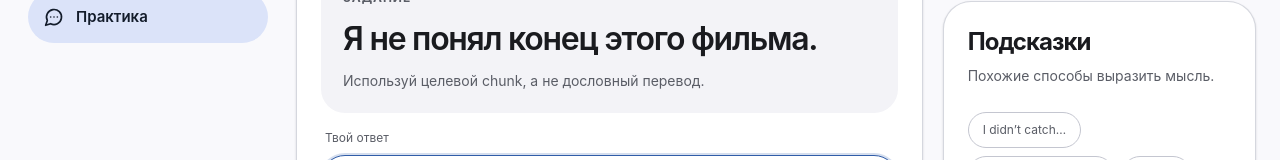
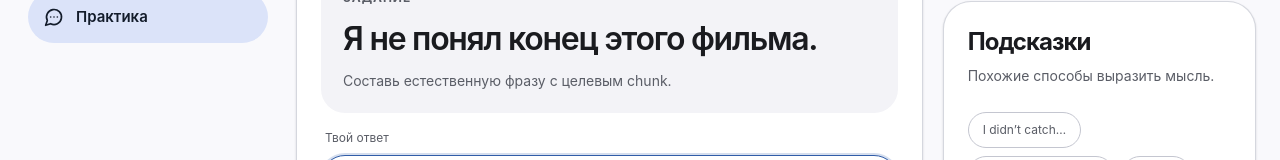
Before and after one commit to tashckinov/Chunky, a React (Vite) app in the folder apps/web/: page /practice in a window 1280 px wide. Shown: the part 267-427 px from the top of the page. Built offline with nearby package versions, Linux system fonts and the light colour scheme; no server answers.

Commit message:
copy: use direct affirmative interface language

```diff
--- a/apps/web/src/pages/practice-page.tsx
+++ b/apps/web/src/pages/practice-page.tsx
@@ -22,7 +22,7 @@ export function PracticePage() {
     try {
       setResult(await evaluateAnswer({ ...task, answer }))
     } catch (caught) {
-      setError(caught instanceof Error ? caught.message : "Не удалось проверить ответ")
+      setError(caught instanceof Error ? caught.message : "Сервис проверки временно недоступен")
     } finally {
       setLoading(false)
     }
@@ -36,7 +36,7 @@ export function PracticePage() {
           <Badge className="border-transparent bg-secondary text-secondary-foreground"><Target size={15} />focus phrase</Badge>
         </CardHeader>
         <CardContent>
-          <div className="practice-prompt"><small>Задание</small><h2>{task.promptRu}</h2><p>Используй целевой chunk, а не дословный перевод.</p></div>
+          <div className="practice-prompt"><small>Задание</small><h2>{task.promptRu}</h2><p>Составь естественную фразу с целевым chunk.</p></div>
           <form onSubmit={submit} className="mt-4">
             <label className="answer-label" htmlFor="answer">Твой ответ</label>
             <Textarea id="answer" value={answer} onChange={(event) => setAnswer(event.target.value)} autoFocus />
@@ -45,7 +45,7 @@ export function PracticePage() {
               <Button type="button" variant="secondary"><Mic size={18} />Сказать вслух</Button>
               <Button type="button" variant="outline"><RefreshCw size={18} />Другой пример</Button>
             </div>
-            {error && <p className="error-message" role="alert">{error}. Проверь, запущен ли API.</p>}
+            {error && <p className="error-message" role="alert">{error}. Запусти API и повтори проверку.</p>}
           </form>
         </CardContent>
       </Card>
@@ -54,7 +54,7 @@ export function PracticePage() {
         <Card className={result ? "feedback-card success" : "feedback-card"} aria-live="polite">
           <CardHeader>
             <span className="feedback-icon"><Check size={20} /></span>
-            <div><CardTitle className="text-lg">{result ? verdictLabel(result.verdict) : "AI-проверка"}</CardTitle><CardDescription>{result ? `${result.score}/100 • chunk ${result.criteria.chunkUsed ? "использован" : "не использован"}` : "Отправь ответ, чтобы увидеть разбор."}</CardDescription></div>
+            <div><CardTitle className="text-lg">{result ? verdictLabel(result.verdict) : "AI-проверка"}</CardTitle><CardDescription>{result ? `${result.score}/100 • ${result.criteria.chunkUsed ? "целевой chunk использован" : "добавь целевой chunk"}` : "Отправь ответ, чтобы увидеть разбор."}</CardDescription></div>
           </CardHeader>
           {result && <CardContent><p className="feedback-text">{result.feedbackRu}</p><strong className="natural-answer">{result.naturalAnswer}</strong></CardContent>}
         </Card>
```
